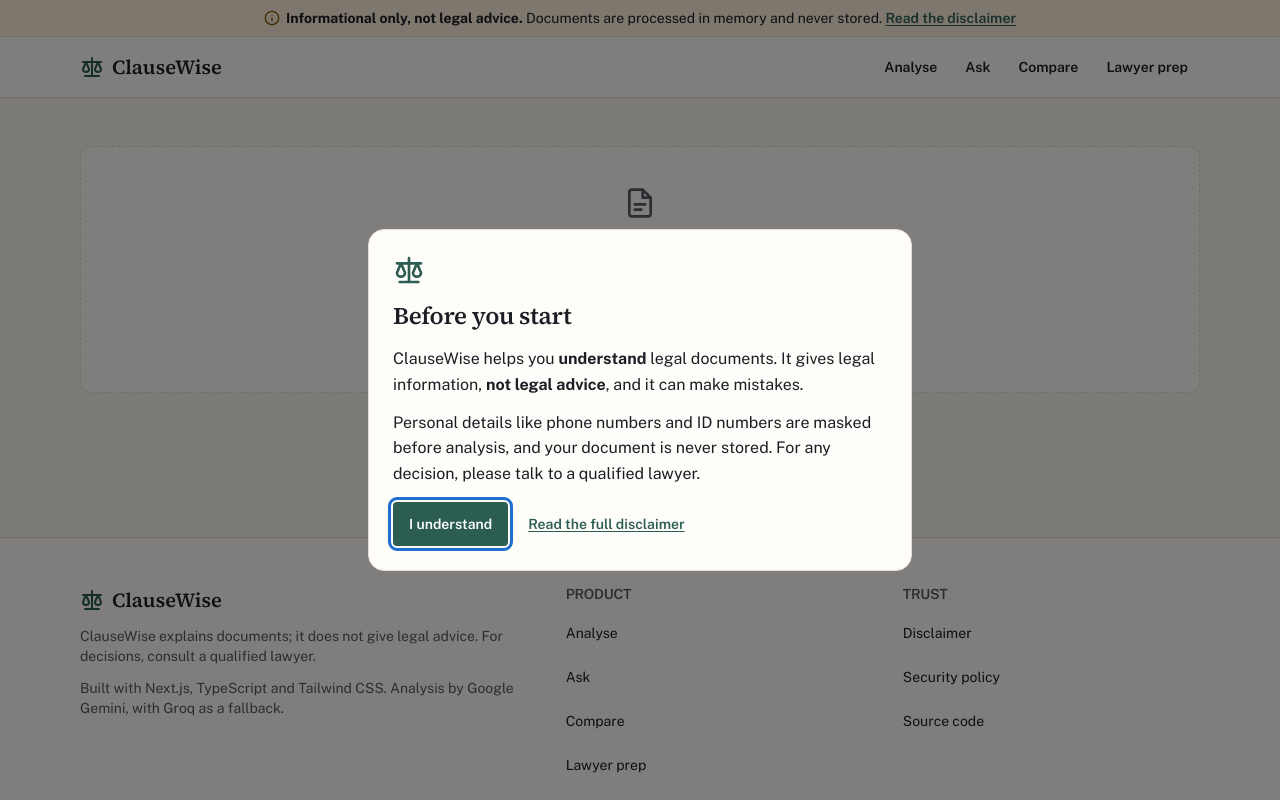
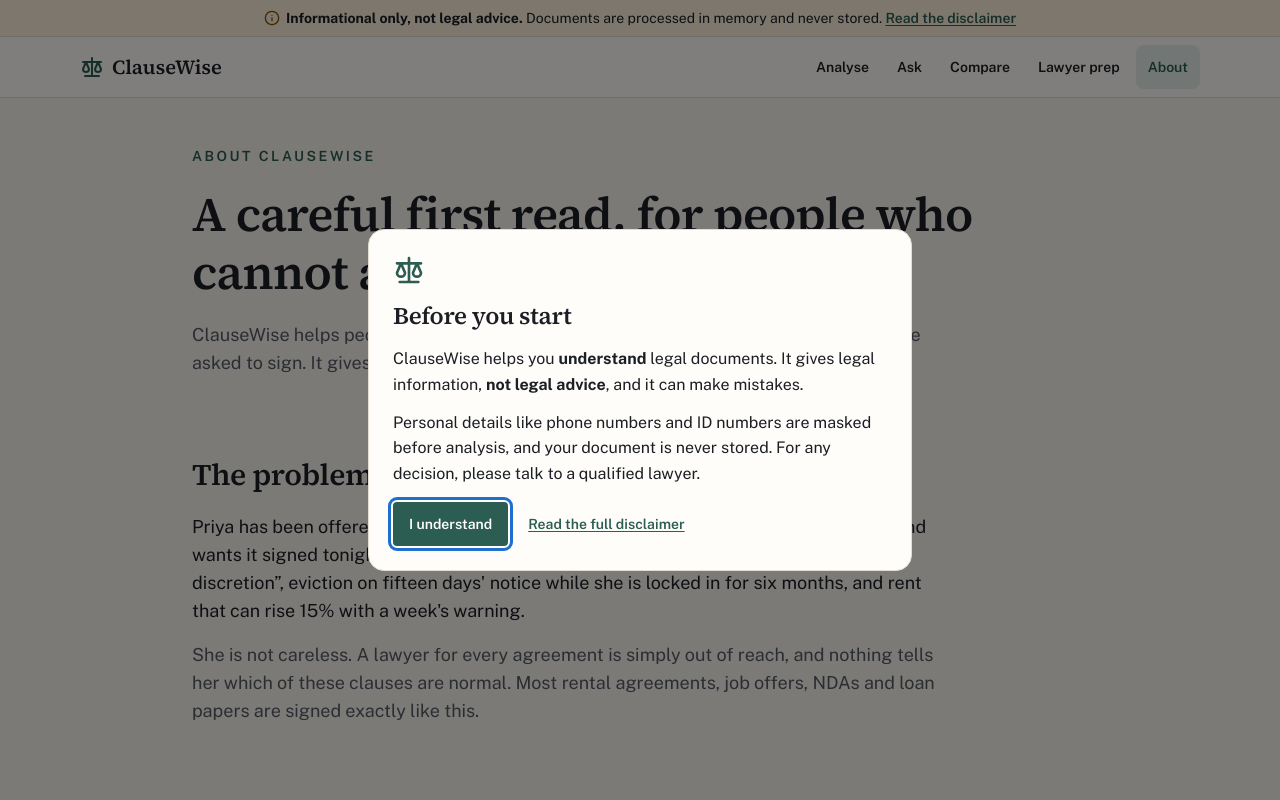
Before and after one commit to vedant7007/clausewise, a Next.js app: page /about in a window 1280 px wide. Before the commit this address had no page. Shown: the top 800 px of the page. Built offline with nearby package versions, Linux system fonts and the light colour scheme.

Commit message:
feat(about): add the about page
Covers the problem, the pipeline for a non-engineer, the trust model, the provider chain, limitations and the accessibility commitment. Linked from the header and footer.

```diff
--- /dev/null
+++ b/src/app/about/page.tsx
@@ -0,0 +1,201 @@
+import type { Metadata } from "next";
+import Link from "next/link";
+import { Icon, type IconName } from "@/components/ui/Icon";
+
+export const metadata: Metadata = {
+  title: "About",
+  description: "Why ClauseWise exists, how it works, and why you can check its work.",
+};
+
+const PIPELINE: readonly { title: string; body: string }[] = [
+  {
+    title: "Read",
+    body: "Your file is checked (type, size and real file signature), then its text is extracted.",
+  },
+  {
+    title: "Protect",
+    body: "Emails, phone numbers, Aadhaar-like and PAN-like numbers and account numbers are replaced with tokens.",
+  },
+  {
+    title: "Analyse",
+    body: "One request asks a language model for the brief, clauses, risks, deadlines and prep pack, in a strict format.",
+  },
+  {
+    title: "Check",
+    body: "Every quote is matched word for word against your document. Anything that cannot be found is dropped.",
+  },
+  {
+    title: "Score",
+    body: "The balance score is calculated by ClauseWise from the verified clauses, using a fixed formula.",
+  },
+];
+
+const TRUST: readonly { icon: IconName; title: string; body: string }[] = [
+  {
+    icon: "shield",
+    title: "Personal details masked first",
+    body: "Structured identifiers are removed before any text leaves our server, and restored only in what you see.",
+  },
+  {
+    icon: "check",
+    title: "Verified evidence",
+    body: "Claims are shown only if their supporting quote exists in your document, with its exact position.",
+  },
+  {
+    icon: "scale",
+    title: "Deterministic scoring",
+    body: "The model labels clauses; code computes the score. The same labels always give the same number.",
+  },
+  {
+    icon: "eye",
+    title: "No storage",
+    body: "Documents live in memory for one request and in your browser tab. There is no database.",
+  },
+  {
+    icon: "alert",
+    title: "Prompt-injection defence",
+    body: "Document text is treated strictly as data. Hidden instructions are ignored, counted and reported to you.",
+  },
+];
+
+const LIMITS = [
+  "It can misread a clause. Verification proves a quote exists, not that the interpretation is right.",
+  "It does not check the law where you live, or know your circumstances.",
+  "Scanned PDFs without a text layer are not supported yet.",
+  "Names and addresses are sent to the model provider, because they are needed to explain who owes what.",
+  "Very long documents are shortened in the middle; the beginning and end are always read.",
+];
+
+function Section({
+  id,
+  title,
+  children,
+}: {
+  id: string;
+  title: string;
+  children: React.ReactNode;
+}) {
+  return (
+    <section aria-labelledby={id} className="reveal space-y-5">
+      <h2 id={id} className="font-serif text-3xl font-semibold">
+        {title}
+      </h2>
+      {children}
+    </section>
+  );
+}
+
+export default function AboutPage() {
+  return (
+    <article className="mx-auto max-w-4xl space-y-20">
+      <header className="space-y-5">
+        <p className="text-sm font-semibold uppercase tracking-[0.18em] text-accent">
+          About ClauseWise
+        </p>
+        <h1 className="font-serif text-4xl font-semibold leading-tight sm:text-5xl">
+          A careful first read, for people who cannot afford one
+        </h1>
+        <p className="measure text-lg text-muted">
+          ClauseWise helps people understand, compare and act on the legal documents they are asked
+          to sign. It gives information, not legal advice, and it shows its work.
+        </p>
+      </header>
+
+      <Section id="problem" title="The problem">
+        <div className="measure space-y-4 text-lg">
+          <p>
+            Priya has been offered a flat. The owner sends a nine-page agreement on WhatsApp and
+            wants it signed tonight. Buried inside: a six-month deposit he may keep &ldquo;in his
+            sole discretion&rdquo;, eviction on fifteen days&apos; notice while she is locked in for
+            six months, and rent that can rise 15% with a week&apos;s warning.
+          </p>
+          <p className="text-muted">
+            She is not careless. A lawyer for every agreement is simply out of reach, and nothing
+            tells her which of these clauses are normal. Most rental agreements, job offers, NDAs
+            and loan papers are signed exactly like this.
+          </p>
+        </div>
+      </Section>
+
+      <Section id="how" title="How it works">
+        <ol className="grid gap-4 sm:grid-cols-2 lg:grid-cols-5">
+          {PIPELINE.map((step, index) => (
+            <li key={step.title} className="rounded-2xl border border-line bg-surface p-5">
+              <span className="font-serif text-2xl font-semibold text-accent">{index + 1}</span>
+              <h3 className="mt-2 font-semibold">{step.title}</h3>
+              <p className="mt-1 text-sm text-muted">{step.body}</p>
+            </li>
+          ))}
+        </ol>
+        <p className="measure text-muted">
+          After that, everything else builds on the verified result: grounded questions and answers,
+          comparison with another version or a fair baseline, a negotiation kit, and a prep pack for
+          a lawyer.
+        </p>
+      </Section>
+
+      <Section id="trust" title="Why you can trust what it shows">
+        <ul className="grid gap-4 sm:grid-cols-2">
+          {TRUST.map((item) => (
+            <li
+              key={item.title}
+              className="flex gap-4 rounded-2xl border border-line bg-surface p-5"
+            >
+              <span className="grid size-10 shrink-0 place-items-center rounded-full bg-accent-soft text-accent">
+                <Icon name={item.icon} className="size-5" />
+              </span>
+              <div>
+                <h3 className="font-semibold">{item.title}</h3>
+                <p className="mt-1 text-sm text-muted">{item.body}</p>
+              </div>
+            </li>
+          ))}
+        </ul>
+      </Section>
+
+      <Section id="providers" title="Built to keep working">
+        <div className="measure space-y-4">
+          <p>
+            Free model tiers run out, and a tool that fails when someone needs it is not accessible.
+            ClauseWise uses Google Gemini (<code>gemini-2.5-flash</code>) first, then other Gemini
+            models that each have their own allowance, then Groq (<code>openai/gpt-oss-120b</code>)
+            as an independent last resort.
+          </p>
+          <p className="text-muted">
+            Whichever model answers, its output passes the same checks: strict format validation,
+            personal-detail restoration and quote verification. If every model is unavailable, the
+            sample documents show a clearly labelled saved analysis; your own documents never do.
+          </p>
+        </div>
+      </Section>
+
+      <Section id="limits" title="Limitations, honestly">
+        <ul className="measure space-y-3">
+          {LIMITS.map((limit) => (
+            <li key={limit} className="flex gap-3">
+              <Icon name="info" className="mt-1 size-4 shrink-0 text-info" />
+              {limit}
+            </li>
+          ))}
+        </ul>
+      </Section>
+
+      <Section id="access" title="Accessibility">
+        <p className="measure">
+          ClauseWise aims for WCAG 2.1 AA. It is fully usable by keyboard, works with screen
+          readers, respects reduced-motion and dark-mode settings, fits screens down to 360 pixels,
+          and never uses colour alone to convey meaning. Explanations are available in English,
+          Hindi and Telugu, with a plain-language mode.
+        </p>
+        <p>
+          <Link
+            href="/analyze"
+            className="inline-flex min-h-11 items-center font-semibold text-accent underline underline-offset-4"
+          >
+            Try it with your own document
+          </Link>
+        </p>
+      </Section>
+    </article>
+  );
+}
--- a/src/components/layout/nav-items.ts
+++ b/src/components/layout/nav-items.ts
@@ -4,4 +4,5 @@
   { href: "/ask", label: "Ask" },
   { href: "/compare", label: "Compare" },
   { href: "/prep", label: "Lawyer prep" },
+  { href: "/about", label: "About" },
 ];
```
